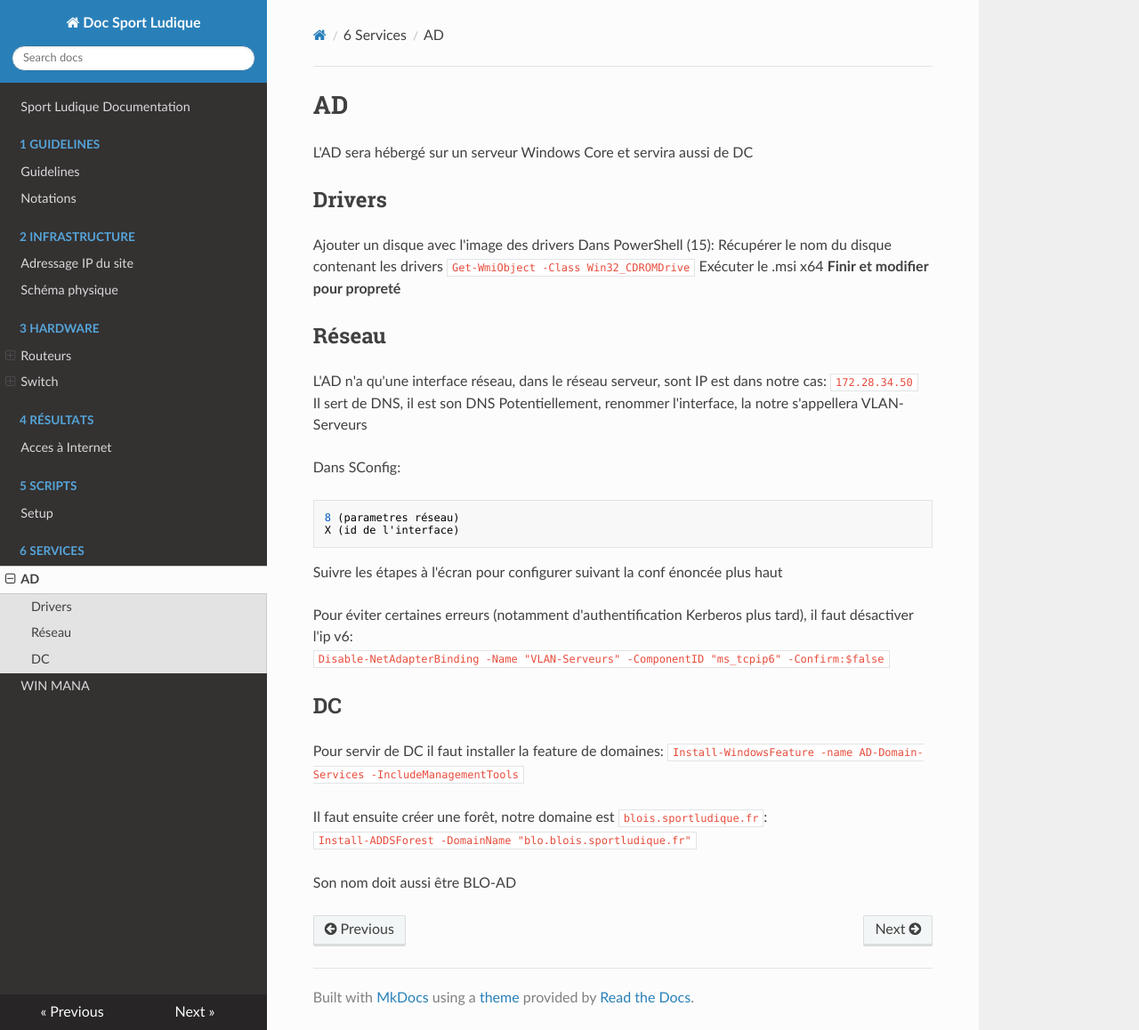
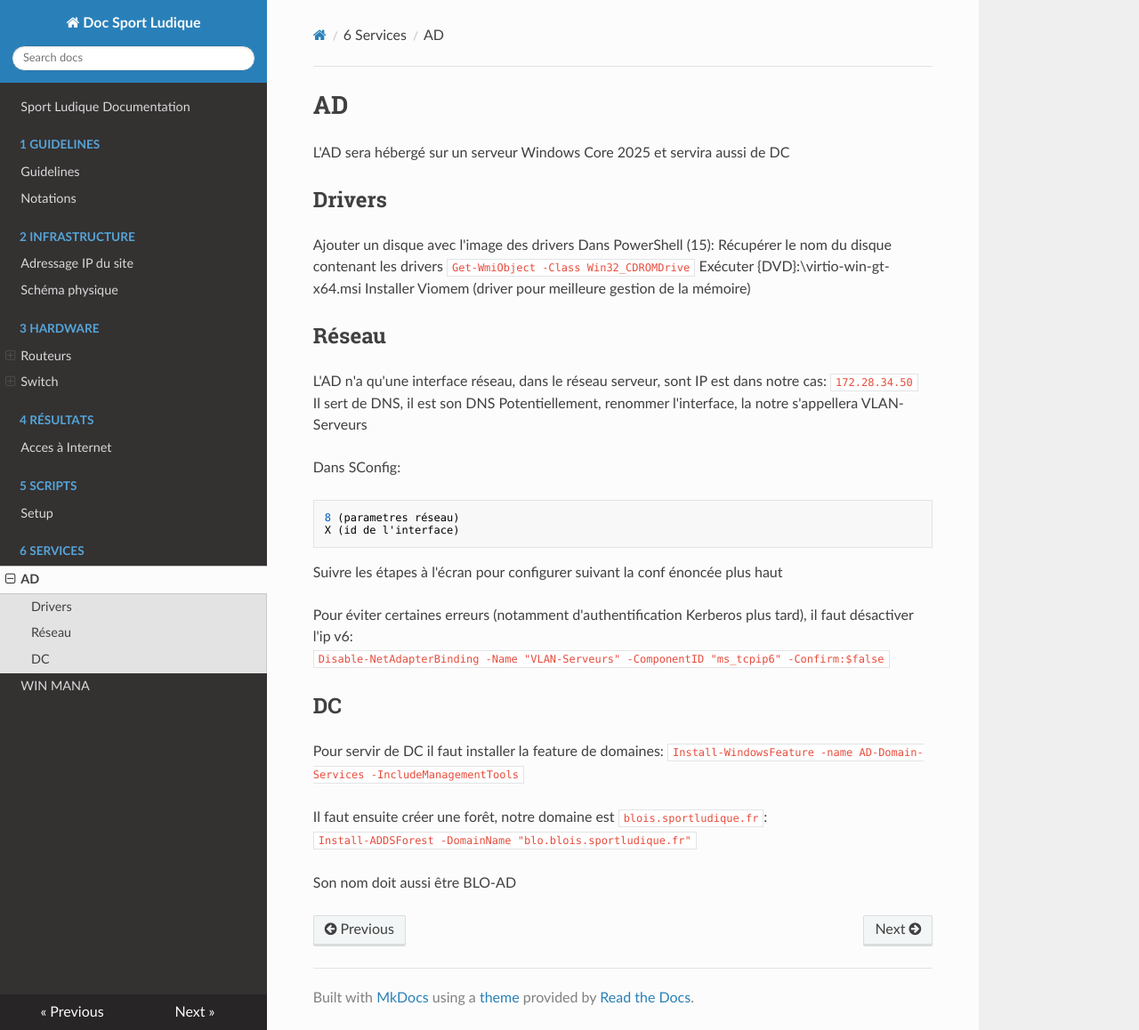
Before and after one commit to DSISportLudique/SportLudique2Doc, an MkDocs documentation site: the page built from docs/6 - Services/AD.md, in a window 1280 px wide and 1158 px high. Shown: the whole window at 89% size. Built offline with MkDocs 1.6.1, drawn with Linux system fonts in a browser that asks for light colours; nearby versions of some CDN libraries.

Commit message:
mana rdp fix, ad done

```diff
--- a/docs/6 - Services/AD.md
+++ b/docs/6 - Services/AD.md
@@ -1,6 +1,6 @@
-# AD
+# AD
 
-L'AD sera hébergé sur un serveur Windows Core  et servira aussi de DC
+L'AD sera hébergé sur un serveur Windows Core 2025 et servira aussi de DC
 
 ## Drivers
 
@@ -8,7 +8,8 @@ Ajouter un disque avec l'image des drivers
 Dans PowerShell (15):
 Récupérer le nom du disque contenant les drivers
 `Get-WmiObject -Class Win32_CDROMDrive`
-Exécuter le .msi x64 **Finir et modifier pour propreté**
+Exécuter {DVD}:\virtio-win-gt-x64.msi
+Installer Viomem (driver pour meilleure gestion de la mémoire)
 
 ## Réseau
 L'AD n'a qu'une interface réseau, dans le réseau serveur, sont IP est dans notre cas: `172.28.34.50`
```
Also changed, not shown: docs/6 - Services/WINMANA.md (+1 -0 lines).
